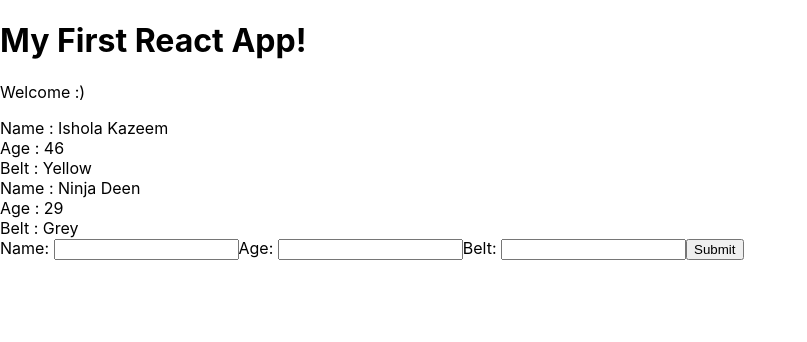
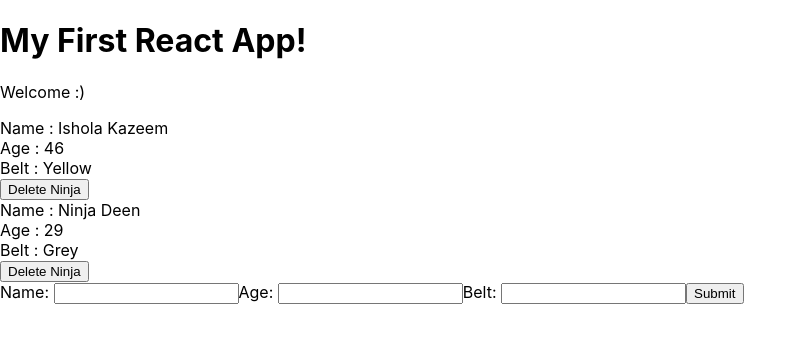
Before and after one commit to hayjay/FrontendReactPlayground, a React (Create React App) app: page / in a window 1280 px wide. Shown: the top 342 px of the page, without its empty margins (0-807 px from the left). Built offline with nearby package versions, Linux system fonts and the light colour scheme.

Commit message:
Delete ninja feature

```diff
--- a/src/AddNinja.js
+++ b/src/AddNinja.js
@@ -18,6 +18,9 @@
         e.preventDefault();
         //displays whatever the user types in to the form
         console.log(this.state);
+        //this is simply a way to pass data from child component to the parent component (Add.js)
+        //so that the newly added ninja can be automatically shown on the user page
+        this.props.addNinja(this.state)
     }
     render() {
         return (
--- a/src/App.js
+++ b/src/App.js
@@ -1,22 +1,65 @@
-import React from 'react';
+import React, { Component } from 'react';
 import Ninjas from './Ninjas';
 import AddNinja from './AddNinja';
-function App() {
-  const state = {
+class App extends Component {
+  state = {
     ninjas : [
       { "name" : "Nurudeen Ajayi", "age" : 19, id : 1, "belt" : "Green" },
       { "name" : "Ishola Kazeem", "age" : 46, id : 3, "belt" : "Yellow" },
       { "name" : "Ninja Deen", "age" : 29, id : 4, "belt" : "Grey" }
     ]
   }
+
+  addNinja = (createdNinjaObject) => {
+    console.log(createdNinjaObject)
+    //because we need an id for every ninja object, we need to create this since the user doesnt type any id in the form
+    createdNinjaObject.id = Math.random();
+    //we dont want to directly push the new record to the existing ninjas array list.
+    //We need to first copy the existing ninjas array and then add the newly created ninja to it then push the result to the ninjas list
+
+    let new_ninjas_list = [...this.state.ninjas, createdNinjaObject];
+    // add the newly created ninja to the existing ninjas state/data
+    this.setState({
+      ninjas : new_ninjas_list
+    })
+  }
+
+  //this parameter will be passed in when the child component (Ninjas) calls it
+  //i.e when a user clicks a delete ninja button
+  deleteNinja = (ninja_id) => {
+    console.log(ninja_id);
+    /*
+      Grab the current ninjas list and filter it.
+      The array.filter method is used because we don't want to change
+      the ninjas array we only want to create a copy of it and then manipulate it.
+      It returns a new array from the manipulated array based on a certain condition.
+      The condition is to see if the passed ninja_id (fom button clicked) is equal to the currently iterated ninja id while filtering
+      If it is, then we remove it from the existing ninjas list and create a new array from it
+    */
+   let ninjas = this.state.ninjas.filter((each_ninja) => {
+    /* Returns false if both ids are not thesame therefor it adds this iterated ninja to the new ninjas list.
+    * But if it is equal to one another, then this current ninja gets removed from the ninjas list
+    * and then we create another ninjas array from there using the filter method.
+    */
+    return each_ninja.id !== ninja_id;
+   });
+   //after removing the ninja from the list, save the newly manipulated ninjas array to the state
+   this.setState({
+     ninjas : ninjas
+   })
+  }
+
+  render() {
     return (
       <div className="App">
         <h1>My First React App!</h1>
         <p>Welcome :)</p>
-      <Ninjas ninjas={state.ninjas}/>
-      <AddNinja/>
+        <Ninjas deleteNinja={this.deleteNinja} ninjas={this.state.ninjas}/>
+        <AddNinja addNinja={this.addNinja}/>
       </div>
     );
   }
 
+}
+
 export default App;
--- a/src/Ninjas.js
+++ b/src/Ninjas.js
@@ -12,6 +12,7 @@
     //the child component would see the props thats been pass and can access all the props using this.props.propname
     //Destrucing.. destructure the name, age and belt properties from this.props.name to name and this.props.age to age
     const { ninjas } = props;
+    const { deleteNinja } = props;
     // const ninjas = this.props.ninjas;
     //iterate over our ninjas list and display the list in jsX formats to the user / parent component who needs this component
     // const ninjasList = ninjas.map((each_record) => {
@@ -34,6 +35,12 @@
                 <div>Name : { each_ninja.name }</div>
                 <div>Age : { each_ninja.age }</div>
                 <div>Belt : { each_ninja.belt }</div>
+                {/*
+                    We passed deleteNinja(ninja.id) method to an arrow function because passing deleteNinja() directly to the button means
+                    means that the function would get executed immediately even without clicking the delete button.
+                    This is a good reason of passing it to an arrow function so it could wait for a click event from the user.
+                 */}
+                <button onClick={ () => { deleteNinja(each_ninja.id) } }>Delete Ninja</button>
             </div>
         ) : null;
     })
```
Lines whose indentation alone changed are shown as unchanged.
